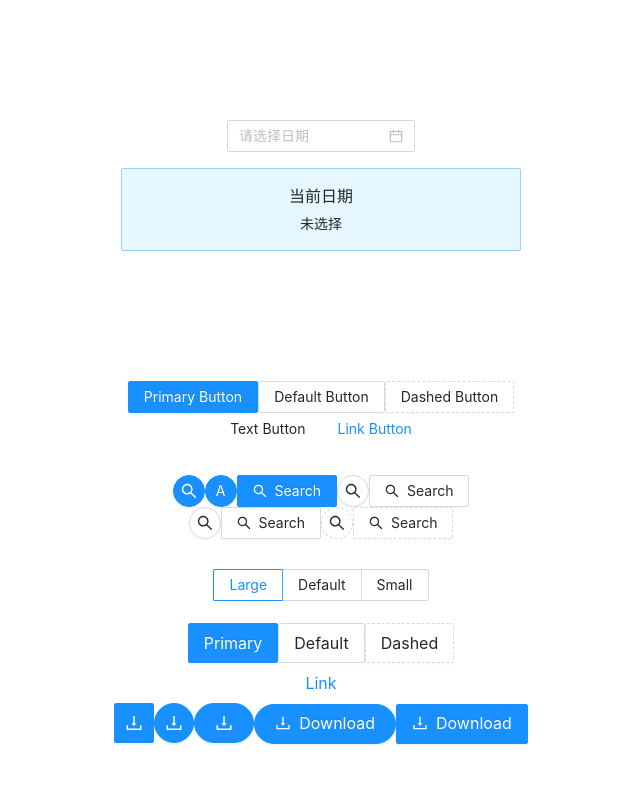
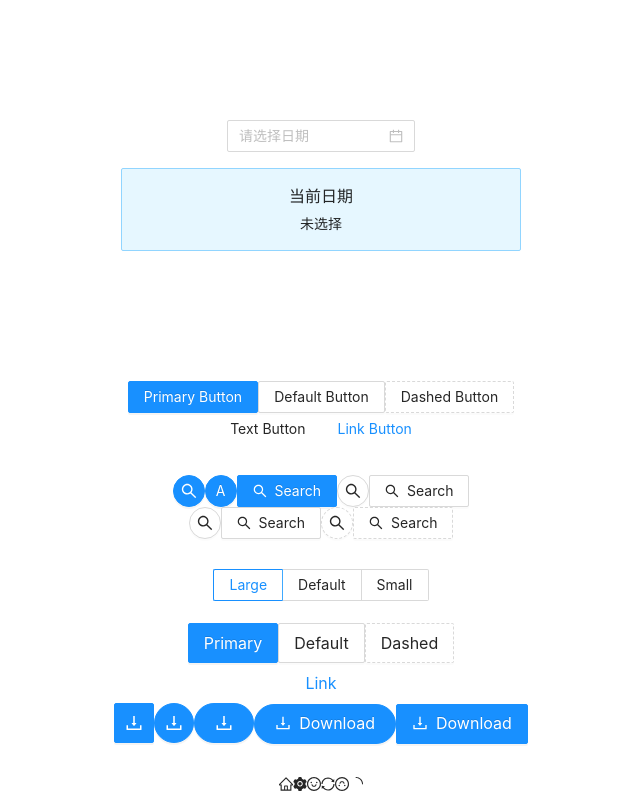
Before and after one commit to elton/antd-demo, a React (Create React App) app: page / in a window 1280 px wide. Shown: the whole page, without its empty margins (319-959 px from the left). Built offline with nearby package versions, Linux system fonts and the light colour scheme.

Commit message:
add Icon component.

```diff
--- a/src/App.js
+++ b/src/App.js
@@ -7,6 +7,7 @@ import { SearchOutlined } from "@ant-design/icons";
 import "./App.scss";
 
 import SizeButton from "./components/SizeButton";
+import Icon from "./components/Icon";
 
 moment.locale("zh-cn");
 
@@ -85,6 +86,9 @@ const App = () => (
     <p>
       <SizeButton />
     </p>
+    <p>
+      <Icon />
+    </p>
   </>
 );
 
--- /dev/null
+++ b/src/components/Icon.js
@@ -0,0 +1,26 @@
+import {
+  HomeOutlined,
+  SettingFilled,
+  SmileOutlined,
+  SyncOutlined,
+  LoadingOutlined,
+} from "@ant-design/icons";
+
+import { Space } from "antd";
+
+import React from "react";
+
+const Icon = () => (
+  <Space>
+    <div className="icons-list">
+      <HomeOutlined />
+      <SettingFilled />
+      <SmileOutlined />
+      <SyncOutlined spin />
+      <SmileOutlined rotate={180} />
+      <LoadingOutlined />
+    </div>
+  </Space>
+);
+
+export default Icon;
```
